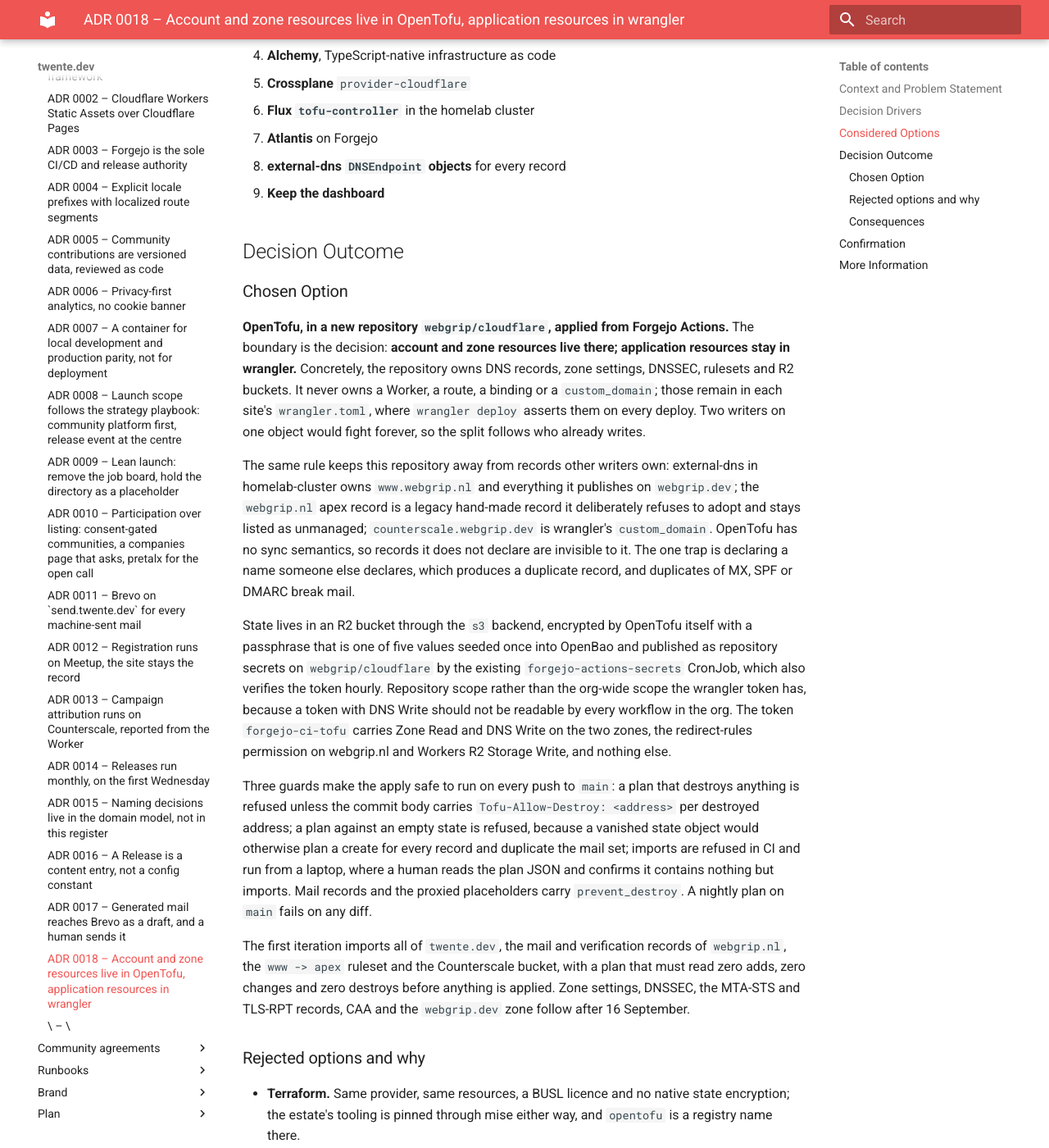
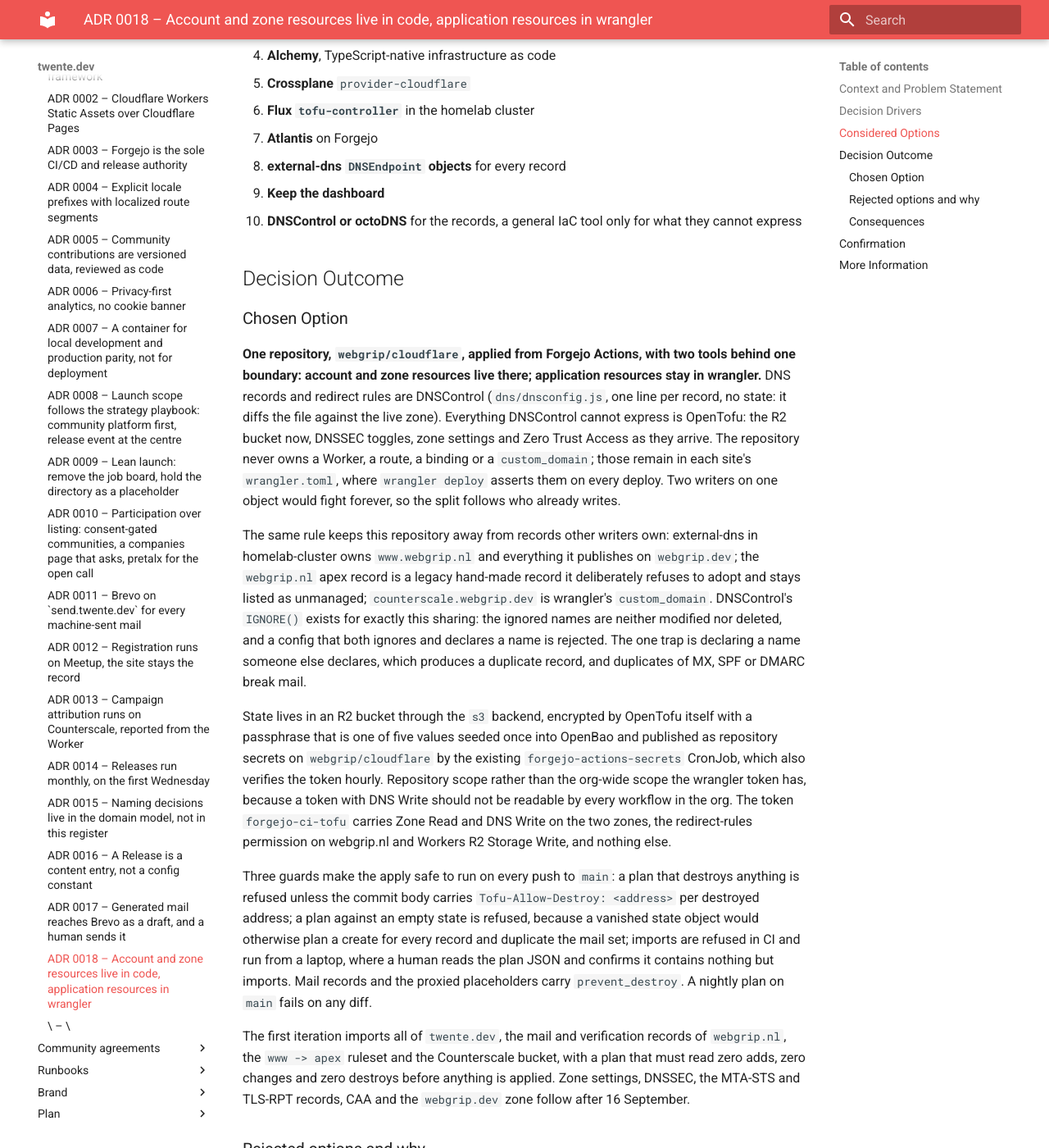
Before and after one commit to webgrip/twente.dev, an MkDocs documentation site: the page built from docs/adrs/0018-account-and-zone-resources-in-opentofu.md, in a window 1280 px wide and 1400 px high, scrolled down 1752 px. Shown: the whole window at 82% size. Built offline with MkDocs 1.6.1 and Material for MkDocs 9.7.7, drawn with Linux system fonts in a browser that asks for light colours; some of the changed text lies outside the part shown.

Commit message:
docs(adr): 0018 v1.1.0, de recordlaag is DNSControl, OpenTofu houdt de accountobjecten
Dezelfde dag als de import: zestien HCL-bestanden en twaalf regels per
record voor wat data is, plus een state-bucket, passphrase en lockfile
die alleen bestonden om een generiek gereedschap veilig te maken voor
DNS. DNSControl vergelijkt één bestand met de zone, zonder state, en
heeft IGNORE() voor het delen van een zone met external-dns. Het record
noemt de gemiste optie uit de eerste onderzoeksronde; de knip, de repo,
het token en de secret-keten veranderen niet.

VIK-843

Co-Authored-By: Claude Fable 5.1 <noreply@anthropic.com>

```diff
--- a/docs/adrs/0018-account-and-zone-resources-in-opentofu.md
+++ b/docs/adrs/0018-account-and-zone-resources-in-opentofu.md
@@ -1,10 +1,10 @@
-# ADR 0018 – Account and zone resources live in OpenTofu, application resources in wrangler
+# ADR 0018 – Account and zone resources live in code, application resources in wrangler
 
 - **Status**: Accepted
 - **Deciders**: Ryan Grippeling
 - **Date**: 2026-09-05
 - **Tags**: Infrastructure::DNS, Infrastructure::IaC, Security, Operations
-- **Version**: 1.0.0
+- **Version**: 1.1.0
 
 ---
 
@@ -57,23 +57,28 @@ half.
 7. **Atlantis** on Forgejo
 8. **external-dns `DNSEndpoint` objects** for every record
 9. **Keep the dashboard**
+10. **DNSControl or octoDNS** for the records, a general IaC tool only for what they cannot
+    express
 
 ## Decision Outcome
 
 ### Chosen Option
 
-**OpenTofu, in a new repository `webgrip/cloudflare`, applied from Forgejo Actions.** The
-boundary is the decision: **account and zone resources live there; application resources stay in
-wrangler.** Concretely, the repository owns DNS records, zone settings, DNSSEC, rulesets and R2
-buckets. It never owns a Worker, a route, a binding or a `custom_domain`; those remain in each
+**One repository, `webgrip/cloudflare`, applied from Forgejo Actions, with two tools behind one
+boundary: account and zone resources live there; application resources stay in wrangler.**
+DNS records and redirect rules are DNSControl (`dns/dnsconfig.js`, one line per record, no state:
+it diffs the file against the live zone). Everything DNSControl cannot express is OpenTofu:
+the R2 bucket now, DNSSEC toggles, zone settings and Zero Trust Access as they arrive. The
+repository never owns a Worker, a route, a binding or a `custom_domain`; those remain in each
 site's `wrangler.toml`, where `wrangler deploy` asserts them on every deploy. Two writers on one
 object would fight forever, so the split follows who already writes.
 
 The same rule keeps this repository away from records other writers own: external-dns in
 homelab-cluster owns `www.webgrip.nl` and everything it publishes on `webgrip.dev`; the
 `webgrip.nl` apex record is a legacy hand-made record it deliberately refuses to adopt and stays
-listed as unmanaged; `counterscale.webgrip.dev` is wrangler's `custom_domain`. OpenTofu has no
-sync semantics, so records it does not declare are invisible to it. The one trap is declaring a
+listed as unmanaged; `counterscale.webgrip.dev` is wrangler's `custom_domain`. DNSControl's `IGNORE()`
+exists for exactly this sharing: the ignored names are neither modified nor deleted, and a config
+that both ignores and declares a name is rejected. The one trap is declaring a
 name someone else declares, which produces a duplicate record, and duplicates of MX, SPF or DMARC
 break mail.
 
@@ -115,6 +120,11 @@ MTA-STS and TLS-RPT records, CAA and the `webgrip.dev` zone follow after 16 Sept
   loop. This estate is trunk-based on `main` with no pull requests.
 - **external-dns for everything.** It already owns what it owns, and it cannot express zone
   settings, DNSSEC, rulesets or R2 buckets.
+- **DNSControl or octoDNS alone.** Chosen for the records, where their stateless diff and their
+  coexistence primitives beat a general tool; rejected as the only tool, because R2 buckets,
+  zone settings and Access policies are outside their model. octoDNS lost to DNSControl on
+  coexistence: its Cloudflare filters lean on record tags, a paid feature, where DNSControl's
+  `IGNORE()` needs nothing.
 - **Keep the dashboard.** The status quo, whose cost is the runbook line "not available to an
   agent" and three zones nobody can rebuild.
 
@@ -161,6 +171,13 @@ MTA-STS and TLS-RPT records, CAA and the `webgrip.dev` zone follow after 16 Sept
 - 2026-09-05: decision recorded. Phase A (secret chain, skeleton, zero-diff import, nightly
   drift) lands before 14 September and changes no DNS answer; phases B and C wait until
   16 September. Tracking: [VIK-843](https://vikunja.webgrip.dev/tasks/843).
+- 2026-09-05, version 1.1.0: the same day, after the OpenTofu import had landed with a zero-diff
+  plan, the record layer moved to DNSControl. The trigger was the shape of the result: sixteen
+  HCL files in the root and twelve lines per record for what is data, plus a state bucket, a
+  passphrase and a lockfile that existed only to make a general tool safe for DNS. The first
+  research pass had compared IaC frameworks and skipped the DNS-specific tools; that gap is
+  recorded here so it is not repeated. OpenTofu keeps the account objects. The boundary, the
+  repository, the token and the secret chain did not move.
 - The repository: [`webgrip/cloudflare`](https://forgejo.webgrip.dev/webgrip/cloudflare), with
   the ownership table in its README and the procedure in `docs/bootstrap.md`.
 - Refines [ADR 0002](0002-cloudflare-workers-static-assets.md) and
--- a/docs/adrs/README.md
+++ b/docs/adrs/README.md
@@ -22,7 +22,7 @@ MADR 4.0.0, matching the `webgrip/workflows` convention. New records use
 | [0015](0015-naming-lives-in-the-domain-model.md)       | Naming decisions live in the domain model                                               | Accepted | 2026-09-05 |
 | [0016](0016-release-as-content.md)                     | A Release is a content entry, not a config constant                                     | Accepted | 2026-09-04 |
 | [0017](0017-mail-reaches-brevo-as-a-draft.md)          | Generated mail reaches Brevo as a draft, a human sends it                               | Accepted | 2026-09-04 |
-| [0018](0018-account-and-zone-resources-in-opentofu.md) | Account and zone resources in OpenTofu, application resources in wrangler               | Accepted | 2026-09-05 |
+| [0018](0018-account-and-zone-resources-in-opentofu.md) | Account and zone resources in code, application resources in wrangler                   | Accepted | 2026-09-05 |
 | [0019](0019-release-driven-deploys.md)                 | Deploys follow releases: development cuts rc to staging, main cuts stable to production | Accepted | 2026-09-05 |
 
 ## Open decisions
```
Also changed, not shown: AGENTS.md (+1 -1 lines), README.md (+1 -1 lines).
